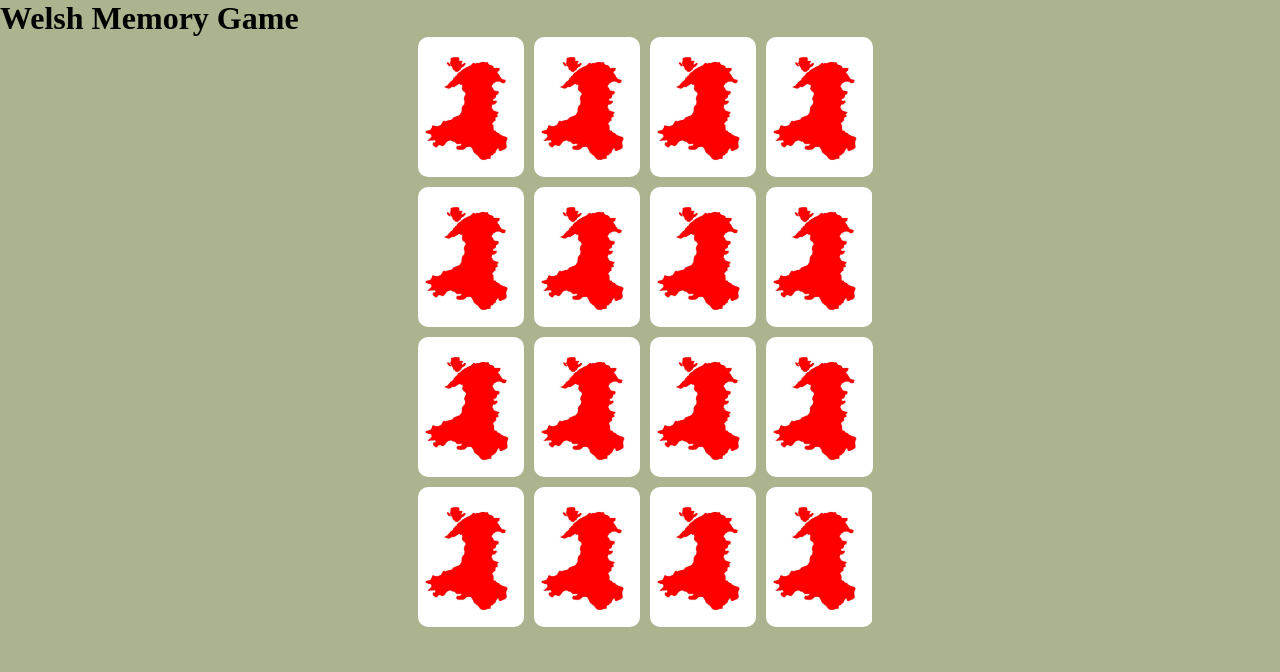
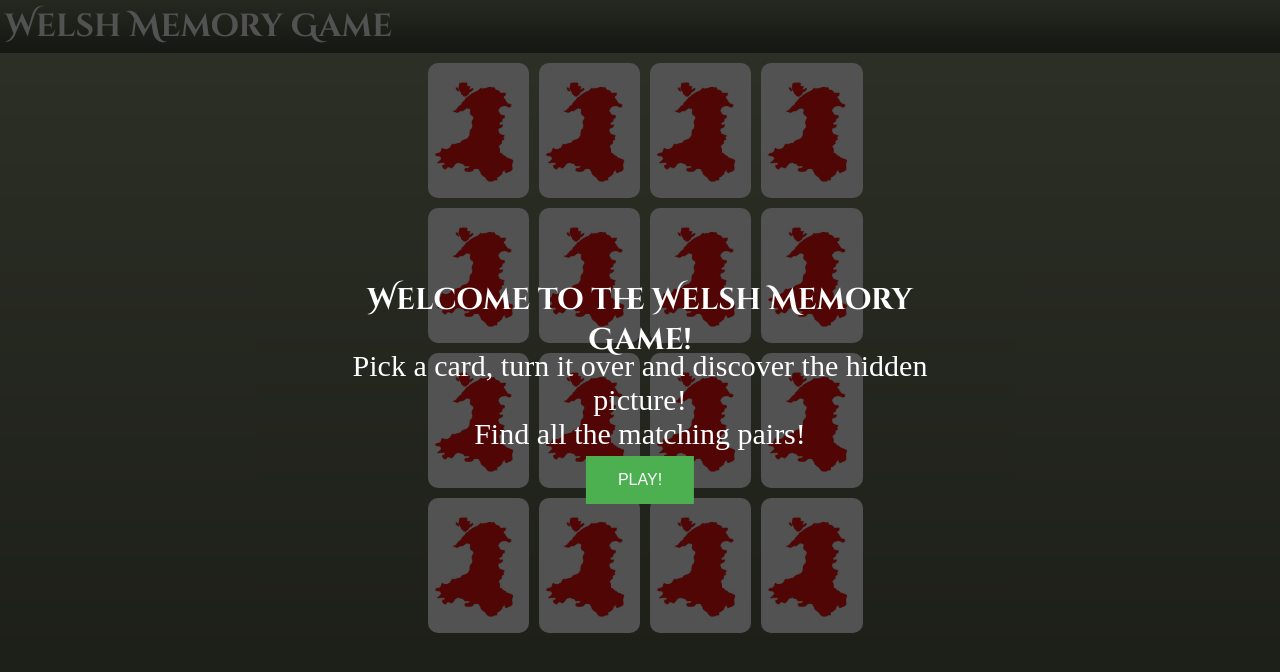
Before and after one commit to berill98/welsh-memory-game, a plain HTML site: page index.html in a window 1280 px wide. Drawn offline with nearby package versions, Linux system fonts and the light colour scheme.

Commit message:
Add overlay

```diff
--- a/assets/css/style.css
+++ b/assets/css/style.css
@@ -1,6 +1,7 @@
+@import url('https://fonts.googleapis.com/css2?family=Cinzel+Decorative:wght@700&display=swap');
+
 * {
     margin: 0;
-    border: 0;
     padding: 0;
     box-sizing: border-box;
 }
@@ -8,12 +9,80 @@
 body {
     height: 100vh;
     background-color: #abb48e;
+    background-image: linear-gradient(to bottom, rgba(0, 0, 0, 0.2), rgba(0, 0, 0, 0.6));
+}
+
+header {
+    background-image: linear-gradient(to bottom, rgba(0, 0, 0, 0.2), rgba(0, 0, 0, 0.6));
+}
+
+#game-name {
+    padding: 5px;
+}
+
+h1 {
+    font-family: 'Cinzel Decorative', cursive;
+    color: white;
+}
+
+#overlay {
+    position: fixed;
+    display: none;
+    width: 100%;
+    height: 100%;
+    top: 0;
+    left: 0;
+    right: 0;
+    bottom: 0;
+    background-color: rgba(8, 9, 8, 0.7);
+    z-index: 2;
+    cursor: pointer;
+}
+
+#welcome {
+    position: absolute;
+    top: 40%;
+    left: 50%;
+    font-size: 30px;
+    font-family: 'Cinzel Decorative', cursive;
+    color: white;
+    transform: translate(-50%, -50%);
+    -ms-transform: translate(-50%, -50%);
+    text-align: center
+}
+
+#text {
+    position: absolute;
+    top: 50%;
+    left: 50%;
+    font-size: 30px;
+    color: white;
+    transform: translate(-50%, -50%);
+    -ms-transform: translate(-50%, -50%);
+    text-align: center;
+}
+
+#play {
+    position: absolute;
+    top: 60%;
+    left: 50%;
+    transform: translate(-50%, -50%);
+    -ms-transform: translate(-50%, -50%);
+    background-color: #4CAF50;
+    border: none;
+    color: white;
+    padding: 15px 32px;
+    text-align: center;
+    text-decoration: none;
+    display: inline-block;
+    font-size: 16px;
 }
 
 #game {
     width: 465px;
     height: 600px;
     margin: auto;
+    padding: 10px;
     display: flex;
     flex-wrap: wrap;
     perspective: 1000px;
--- a/assets/js/script.js
+++ b/assets/js/script.js
@@ -1,8 +1,19 @@
+document.addEventListener('DOMContentLoaded', on());
+
 const memoryCards = document.querySelectorAll('.card');
 
 let isFlippedCard = false;
 let firstCard, secondCard;
 let lockTheGame;
+
+// overlay functions
+function on() {
+    document.getElementById("overlay").style.display = "block";
+}
+
+function off() {
+    document.getElementById("overlay").style.display = "none";
+}
 
 function flipTheCard() {
     if (lockTheGame) return;
--- a/index.html
+++ b/index.html
@@ -16,8 +16,21 @@
 
 <body>
     <header>
-        <h1>Welsh Memory Game</h1>
+        <!-- Start of Header -->
+        <div id="game-name">
+            <h1>Welsh Memory Game</h1>
+        </div>
     </header>
+
+    <!-- Start of the overlay -->
+    <div id="overlay" onclick="off()">
+        <h2 id="welcome">Welcome to the Welsh Memory Game!</h2>
+        <p id="text">Pick a card, turn it over and discover the hidden picture!<br>
+            Find all the matching pairs!</p>
+        <button type="button" id="play">PLAY!</button>
+    </div>
+
+    <!-- Start of Game Board -->
     <section id="game">
         <div class="card" data-name="village">
             <img class="card-front" src="assets/img/village.jpg" alt="A little, Welsh village">
@@ -91,7 +104,8 @@
             <img class="card-back" src="assets/img/back.jpg" alt="Map of Wales">
         </div>
     </section>
-    <script src="https://code.jquery.com/jquery-3.6.0.js" integrity="sha256-H+K7U5CnXl1h5ywQfKtSj8PCmoN9aaq30gDh27Xc0jk=" crossorigin="anonymous"></script>
+    <script src="https://code.jquery.com/jquery-3.6.0.js"
+        integrity="sha256-H+K7U5CnXl1h5ywQfKtSj8PCmoN9aaq30gDh27Xc0jk=" crossorigin="anonymous"></script>
     <script src="assets/js/script.js"></script>
 </body>
 
```
